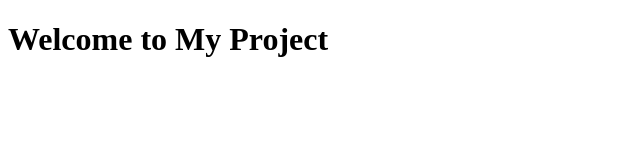
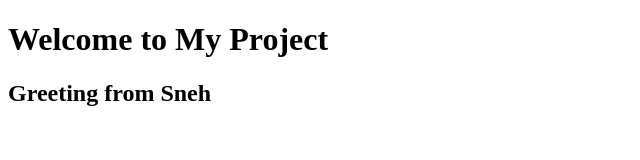
Before and after one commit to snehpatel6300/Small_Project, a plain HTML site: page index.html in a window 1280 px wide. Shown: the whole page, without its empty margins (0-640 px from the left). Drawn offline with Linux system fonts and the light colour scheme.

Commit message:
Add greeting feature

```diff
--- a/index.html
+++ b/index.html
@@ -7,5 +7,6 @@
 </head>
 <body>
     <h1>Welcome to My Project</h1>
+    <h2>Greeting from Sneh</h2>
 </body>
 </html>
```
